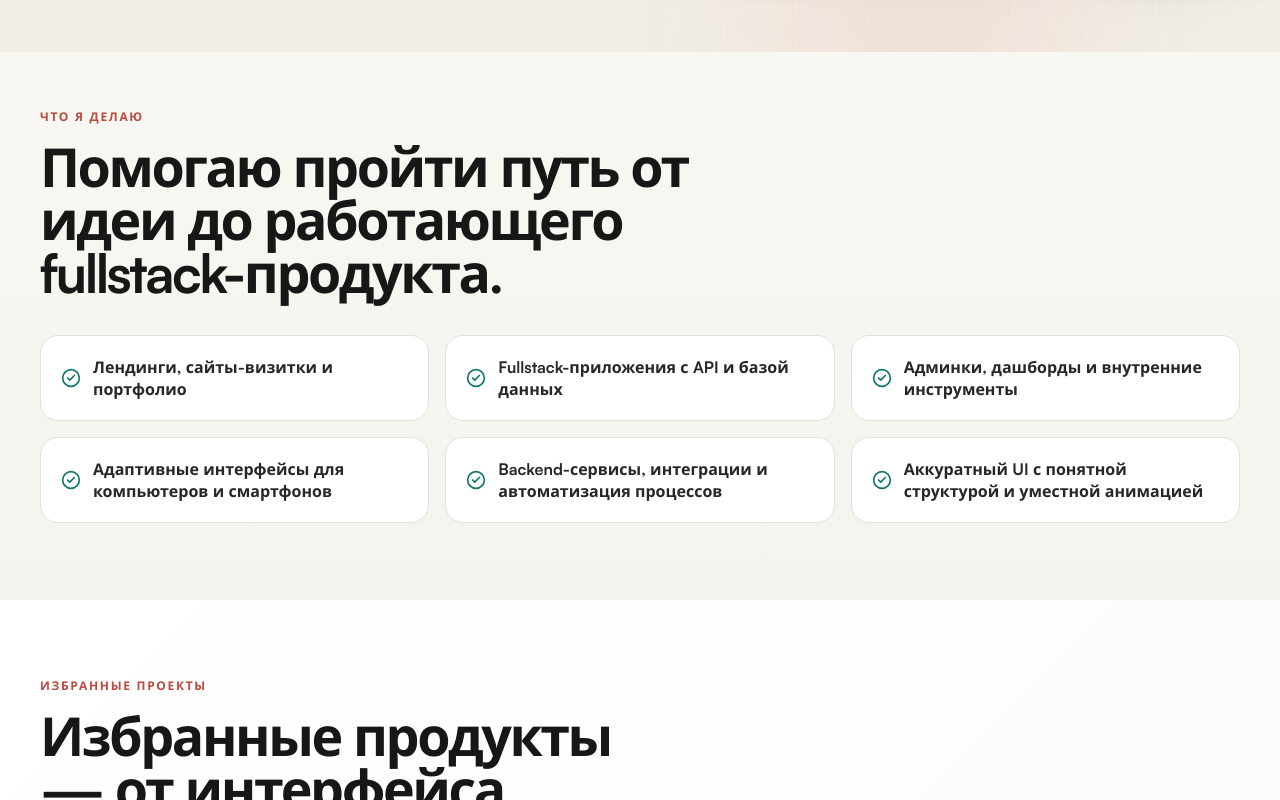
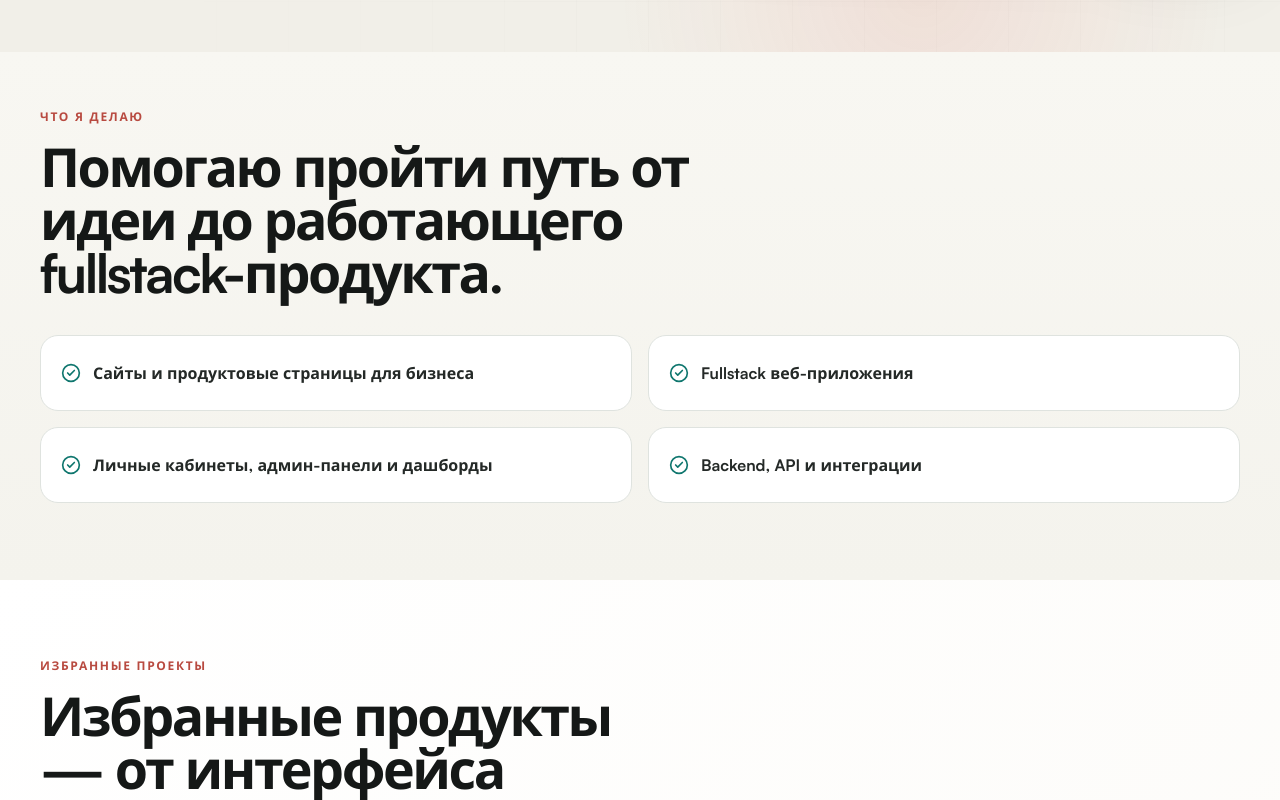
Before and after one commit to Aleks-man/portfolio, a React (Vite) app: page / in a window 1280 px wide. Shown: the part 798-1598 px from the top of the page. Built offline with nearby package versions, Linux system fonts and the light colour scheme.

Commit message:
refactor: simplify homepage services

```diff
--- a/src/content/portfolio.ts
+++ b/src/content/portfolio.ts
@@ -48,12 +48,10 @@ export const content = {
       kicker: "What I do",
       title: "From visual idea to working fullstack product.",
       services: [
-        "Landing pages and portfolio websites",
-        "Fullstack web apps with API and database",
-        "Admin panels, dashboards, and internal tools",
-        "Adaptive interfaces for desktop and mobile",
-        "Backend services, integrations, and automation",
-        "Polished UI with clear structure and motion",
+        "Business websites and product pages",
+        "Fullstack web applications",
+        "Customer portals, admin panels, and dashboards",
+        "Backend, APIs, and integrations",
       ],
     },
     servicesPage: {
@@ -383,12 +381,10 @@ export const content = {
       kicker: "Что я делаю",
       title: "Помогаю пройти путь от идеи до работающего fullstack-продукта.",
       services: [
-        "Лендинги, сайты-визитки и портфолио",
-        "Fullstack-приложения с API и базой данных",
-        "Админки, дашборды и внутренние инструменты",
-        "Адаптивные интерфейсы для компьютеров и смартфонов",
-        "Backend-сервисы, интеграции и автоматизация процессов",
-        "Аккуратный UI с понятной структурой и уместной анимацией",
+        "Сайты и продуктовые страницы для бизнеса",
+        "Fullstack веб-приложения",
+        "Личные кабинеты, админ-панели и дашборды",
+        "Backend, API и интеграции",
       ],
     },
     servicesPage: {
--- a/src/styles/sections.css
+++ b/src/styles/sections.css
@@ -98,7 +98,7 @@
 }
 
 .service-grid {
-  grid-template-columns: repeat(3, minmax(0, 1fr));
+  grid-template-columns: repeat(2, minmax(0, 1fr));
 }
 
 .service {
```
